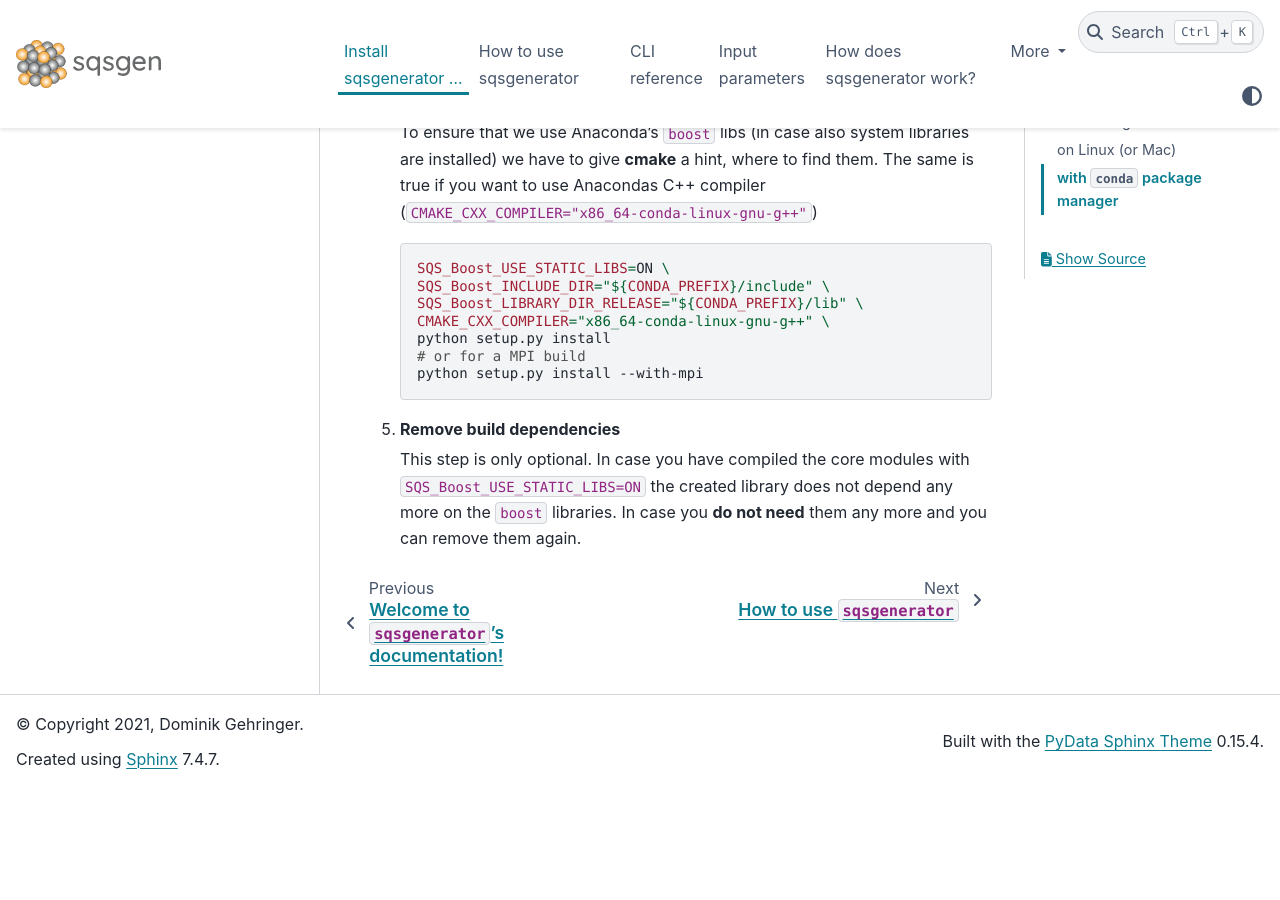
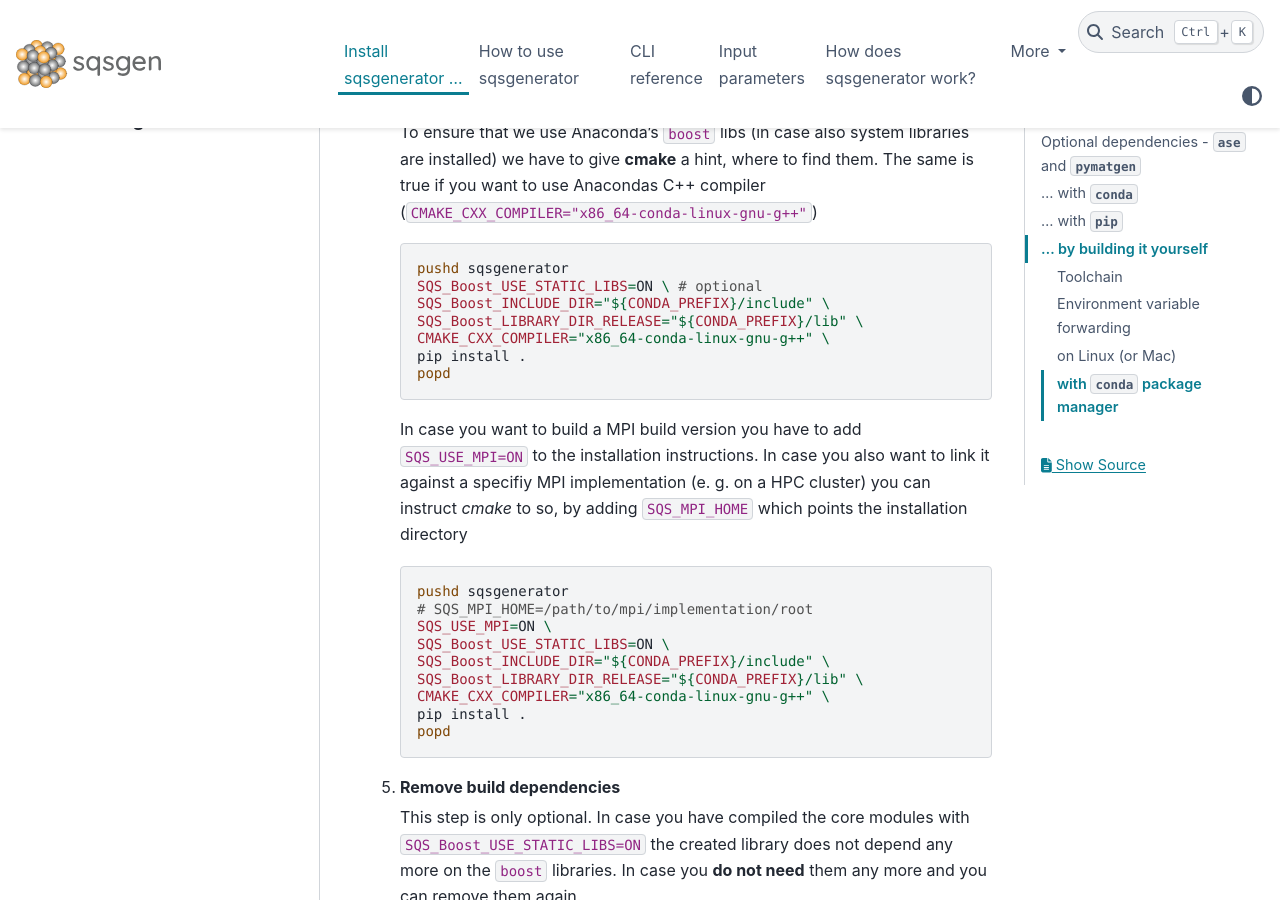
Before and after one commit to dgehringer/sqsgenerator, a Sphinx documentation site: the page built from docs/source/installation_guide.md, in a window 1280 px wide and 900 px high, scrolled down 3561 px. Built offline with Sphinx 7.4.7 and the PyData theme 0.15.4, drawn with Linux system fonts in a browser that asks for light colours; the version number is read from the project's files by our own code; before the commit the page ends 4349 px from its top, so only the background shows below that; some of the changed text lies outside the part shown.

````diff
--- a/docs/source/installation_guide.md
+++ b/docs/source/installation_guide.md
@@ -85,7 +85,7 @@
 
 
    ```{code-block} bash
-   SQS_BOOST_ROOT=/path/to/own/boost python setup.py install # --with-mpi
+   SQS_BOOST_ROOT=/path/to/own/boost pip install # add SQS_USE_MPI=ON for MPI enabled build
    ```
 
 The above code will under-the-hood call **cmake** with a `-DBOOST_ROOT=/path/to/own/boost` option.
@@ -131,16 +131,32 @@
     **cmake** a hint, where to find them. The same is true if you want to use Anacondas C++ compiler (`CMAKE_CXX_COMPILER="x86_64-conda-linux-gnu-g++"`)
 
     ```{code-block} bash
+    pushd sqsgenerator
+    SQS_Boost_USE_STATIC_LIBS=ON \ # optional
+    SQS_Boost_INCLUDE_DIR="${CONDA_PREFIX}/include" \
+    SQS_Boost_LIBRARY_DIR_RELEASE="${CONDA_PREFIX}/lib" \
+    CMAKE_CXX_COMPILER="x86_64-conda-linux-gnu-g++" \
+    pip install .
+    popd
+    ```
+
+    In case you want to build a MPI build version you have to add `SQS_USE_MPI=ON` to the installation instructions.
+    In case you also want to link it against a specifiy MPI implementation (e. g. on a HPC cluster) you can instruct
+    *cmake* to so, by adding `SQS_MPI_HOME` which points the installation directory
+
+    ```{code-block} bash
+    pushd sqsgenerator
+    # SQS_MPI_HOME=/path/to/mpi/implementation/root
+    SQS_USE_MPI=ON \
     SQS_Boost_USE_STATIC_LIBS=ON \
     SQS_Boost_INCLUDE_DIR="${CONDA_PREFIX}/include" \
     SQS_Boost_LIBRARY_DIR_RELEASE="${CONDA_PREFIX}/lib" \
     CMAKE_CXX_COMPILER="x86_64-conda-linux-gnu-g++" \
-    python setup.py install
-    # or for a MPI build
-    python setup.py install --with-mpi
+    pip install .
+    popd
     ```
 
-5. **Remove build dependencies**
+6. **Remove build dependencies**
 
     This step is only optional. In case you have compiled the core modules with `SQS_Boost_USE_STATIC_LIBS=ON` the created
     library does not depend any more on the `boost` libraries.
````
Also changed, not shown: docs/source/how_to.md (+12 -1 lines), docs/source/index.md (+11 -0 lines).
